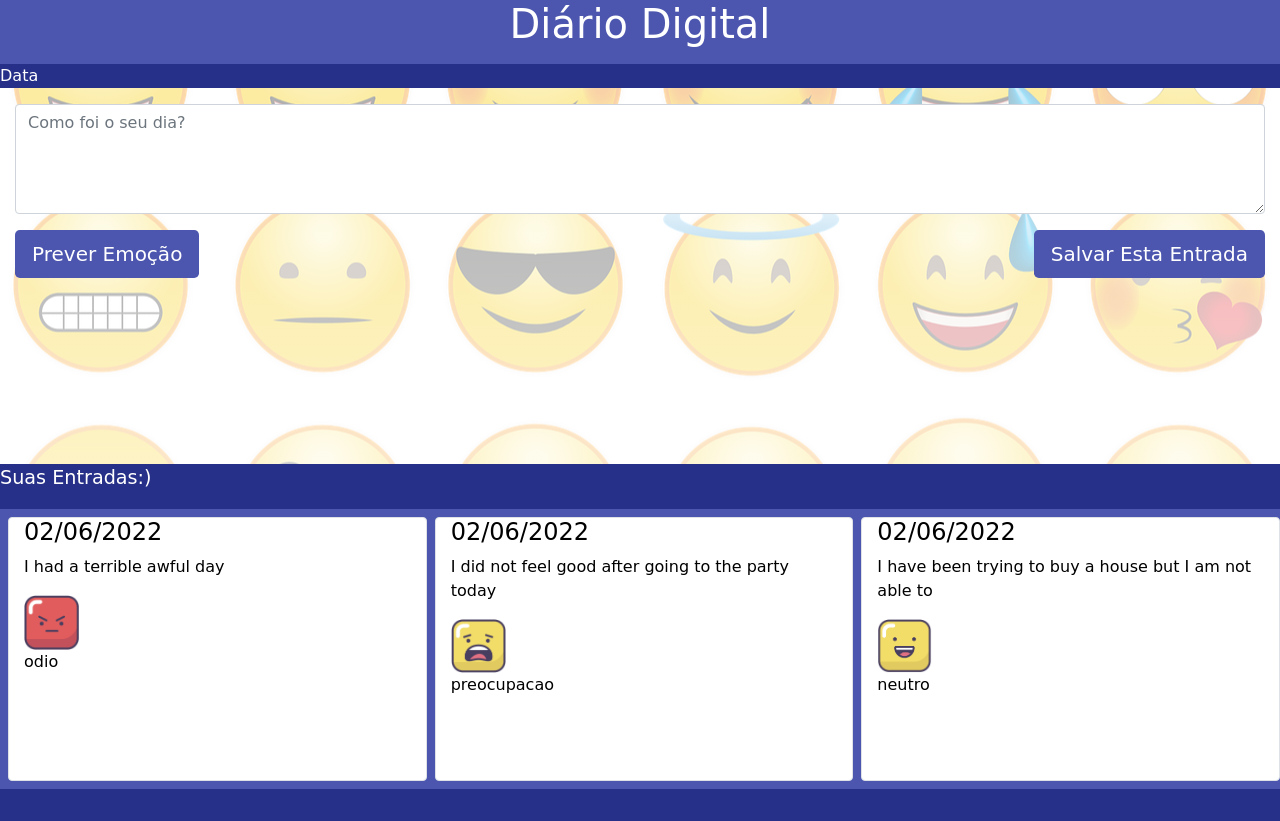
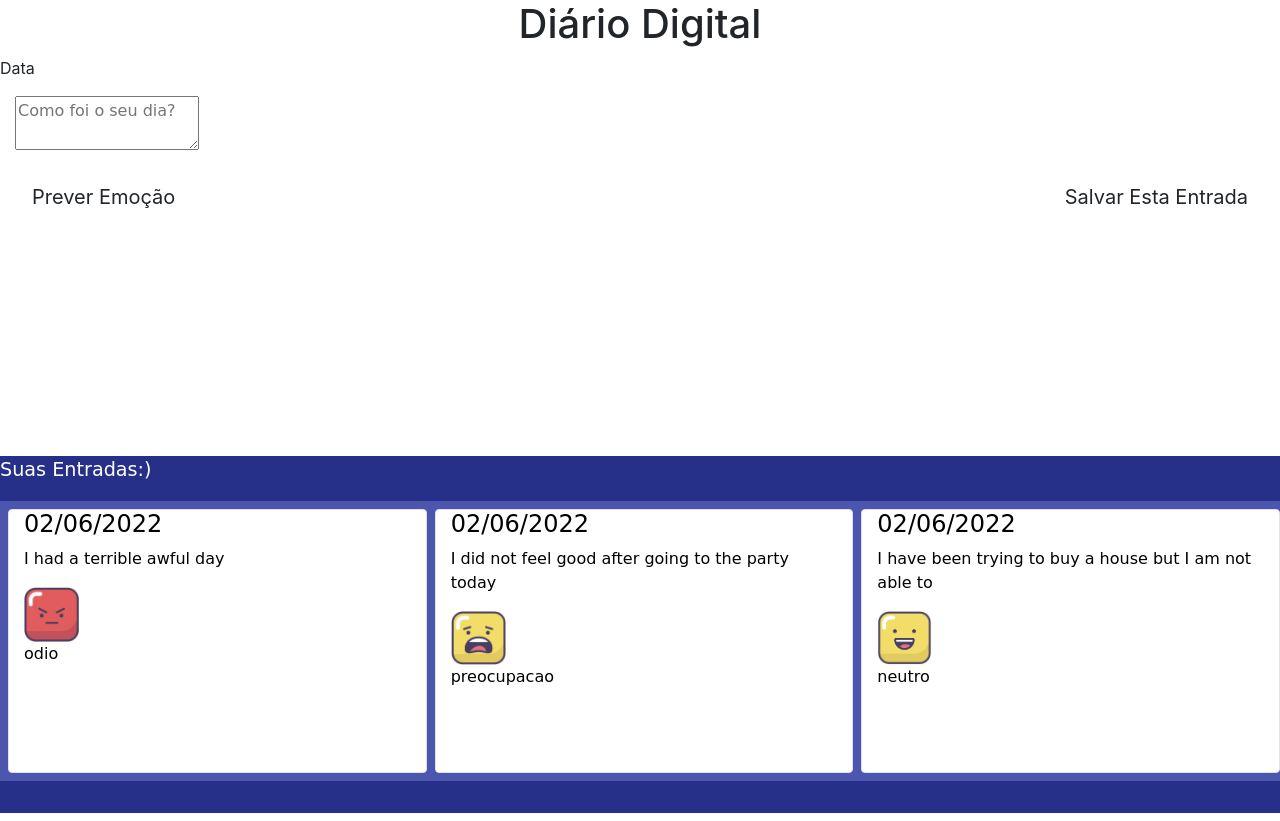
Before and after one commit to tatidurao/Aula_118_Atividade_Aluno, a Flask app: page / in a window 1280 px wide. Run offline with Flask 3, Linux system fonts and the light colour scheme; some libraries are stand-ins or nearby versions.

Commit message:
Update index.html
Removed inline styles for cleaner HTML structure.

```diff
--- a/templates/index.html
+++ b/templates/index.html
@@ -17,40 +17,36 @@
     <script src="/static/index.js"></script>
 
     <div class="bg"
-        style="color: #FFF; background-image: linear-gradient(to bottom, rgba(255,255,255,0.6) 0%,
-        rgba(255,255,255,0.9) 100%),url(./static/assets/bg/bg-emoji.png);
-        background-repeat: no-repeat; background-size: cover; background-position: center center;">
+        style="">
 
         <!--Nome do Aplicativo-->
-        <div class=" container-fluid text-center"
-            style="background-color: #4C56AF; font-family: cursive; min-height: 8vh;">
+       <div class=" container-fluid text-center"
+            style="">
             <h1>Diário Digital</h1>
         </div>
 
         <!--Dia e Data-->
         <div class="text-left mb-2"
-            style="background-color: #263088; font-family: cursive; width: 100%; min-height: 3vh;">
+            style="">
             <p id="display_date">Data</p>
         </div>
 
         <!--Digite a Nova Entrada e Detecte a Emoção-->
         <div class="container-fluid" style=" min-height: 25vh;">
             <div style=" color:black; font-family: cursive; width: 100%;">
-                <textarea class="form-control" id="text" name="text_input" rows="4" maxlength="200"
+                <textarea class=""
                     placeholder="Como foi o seu dia?"></textarea>
             </div>
 
-            <div class="row mt-3">
+             <div class="row mt-3">
                 <div class="col-6 text-left">
                     <button class="btn btn-lg" id="predict_button" type="submit" name="submit_b"
-                    value="submit_p" style="color:white; background-color: #4C56AF;
-                    font-family: cursive; ">Prever Emoção</button>
+                    value="submit_p" style="">Prever Emoção</button>
                 </div>
 
                 <div class="col-6 text-right ">
                     <button class="btn btn-lg" id="save_button" type="submit" name="submit_b"
-                    value="submit_s" style="color:white;
-                    background-color: #4C56AF; font-family: cursive; ">Salvar Esta Entrada</button>
+                    value="submit_s" style=" ">Salvar Esta Entrada</button>
                 </div>
             </div>
 
```
